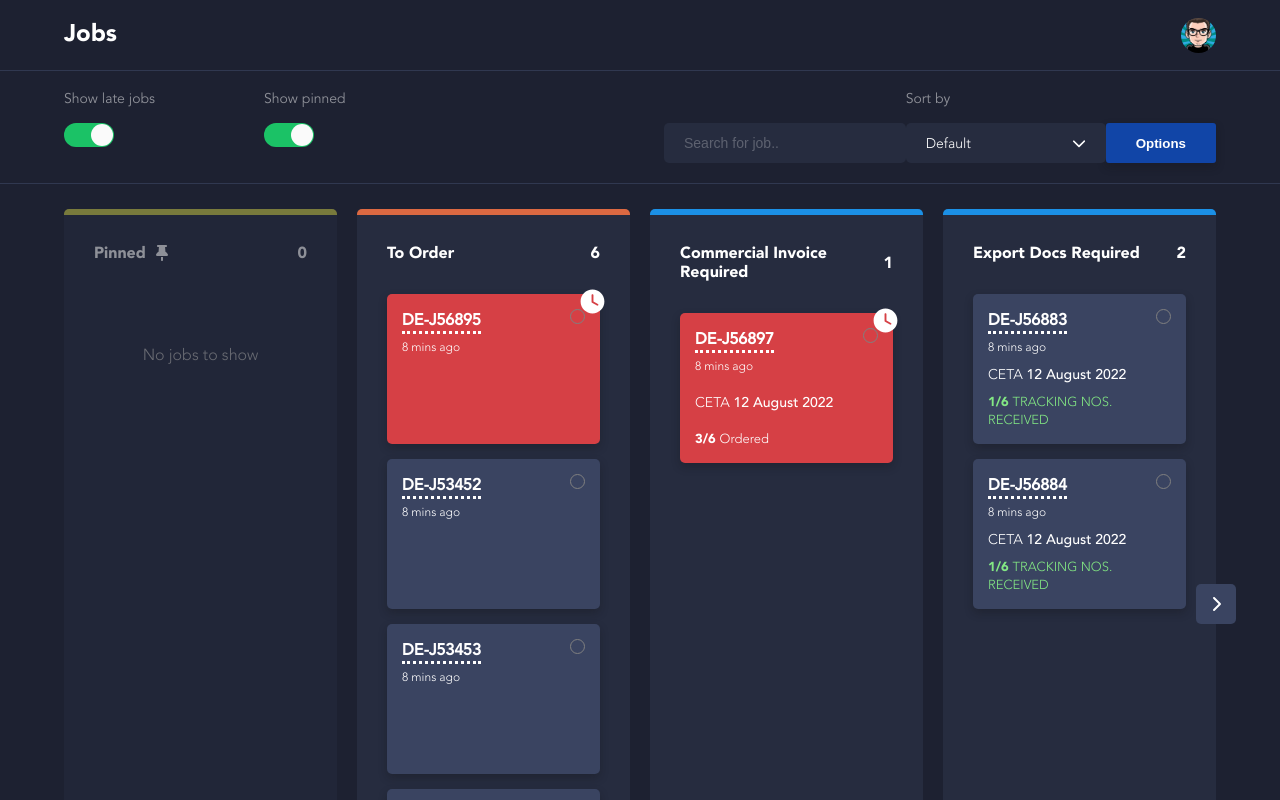
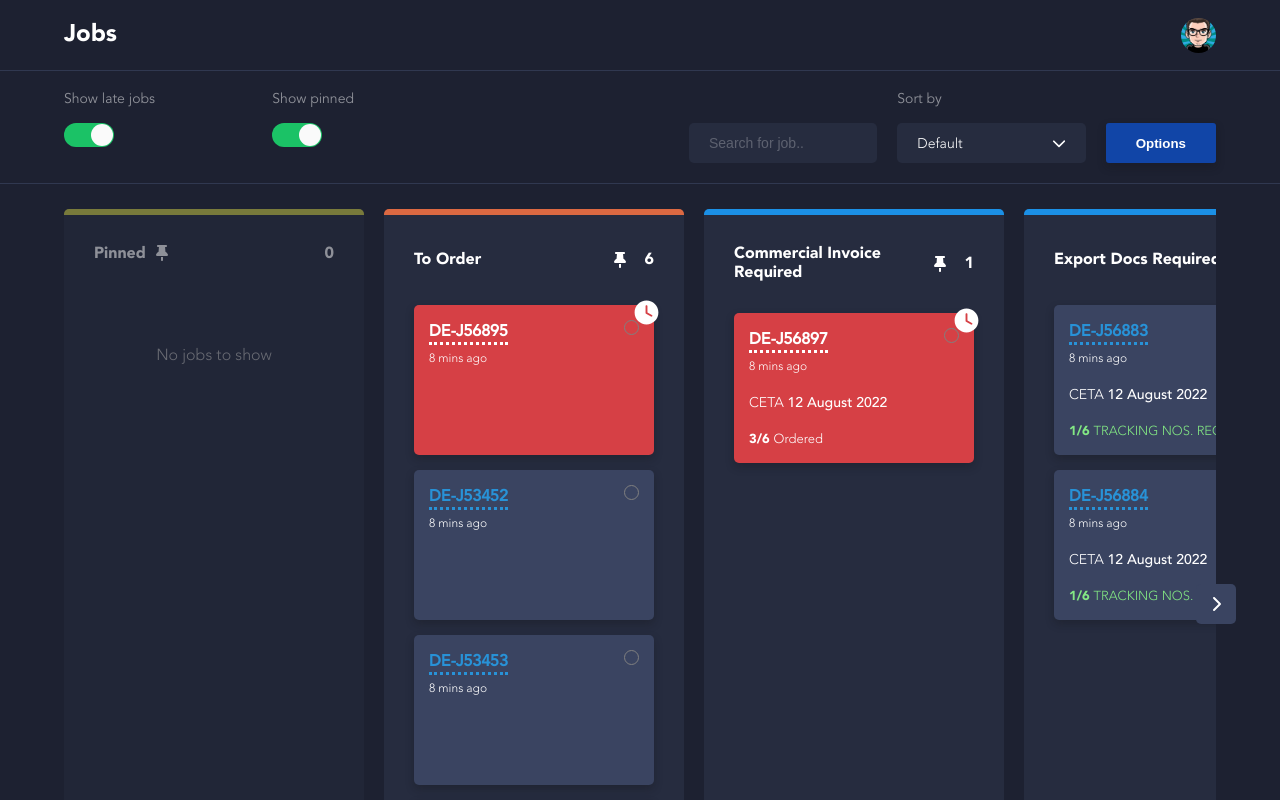
Before and after one commit to emmanuelojiji/jobscreen, a React (Create React App) app: page / in a window 1280 px wide. Shown: the top 800 px of the page. Built offline with nearby package versions, Linux system fonts and the light colour scheme.

Commit message:
- Horizontal scroll implemented - Specific card collapse / expanded added - Job card number blue underlined

```diff
--- a/src/AllJobs.js
+++ b/src/AllJobs.js
@@ -65,6 +65,9 @@ export const AllJobs = [
     time: "8 mins ago",
     late: true,
     category: "commercial_invoice_req",
+    fraction: "3/6",
+    suffix: "Ordered",
+    ceta: "12 August 2022",
     country_flag: "🇬🇧",
     pinned: false,
     user_name: "Tom"
@@ -141,6 +144,9 @@ export const AllJobs = [
     time: "8 mins ago",
     late: false,
     category: "export_docs_req",
+    fraction:"1/6",
+    suffix: "TRACKING NOS. RECEIVED",
+    ceta: "12 August 2022",
     country_flag: "🇬🇧",
     pinned: false,
     user_name: "Tom"
@@ -151,6 +157,9 @@ export const AllJobs = [
     time: "8 mins ago",
     late: false,
     category: "export_docs_req",
+    fraction:"1/6",
+    suffix: "TRACKING NOS. RECEIVED",
+    ceta: "12 August 2022",
     country_flag: "🇬🇧",
     pinned: false,
     user_name: "Tom"
--- a/src/App.js
+++ b/src/App.js
@@ -33,6 +33,16 @@ const App = () => {
 
   const [toOrderExtended, setToOrderExtended] = useState(false);
   const [orderedExtended, setOrderedExtended] = useState(false);
+
+  const [allExpanded, setAllExpanded] = useState(true)
+
+  const handleGlobalToggle = (expanded) => {
+    setAllExpanded(!expanded);
+  };
+
+  const columnSpecificFilter = () => {
+
+  }
 
 
   const [columns, setColumns] = useState({
@@ -78,6 +88,8 @@ const App = () => {
   }
 
   const pinnedArray = jobs.filter(job => job.pinned && (showLateJobs || !job.late));
+
+
 
   const toOrderArray = getJobsByCategory(jobs, "to_order")
   const commercialInvoiceReqArray = getJobsByCategory(jobs, "commercial_invoice_req")
@@ -189,6 +201,7 @@ const App = () => {
         setCondensed={() => {
           setLayout("condensed");
         }}
+        globalToggle={handleGlobalToggle}
         layout={layout}
         toOrderToggle={toggleVisibility("to_order")}
         commercialInvoiceReqToggle={toggleVisibility("commercial_invoice_req")}
@@ -344,7 +357,7 @@ const App = () => {
                     className="column-slide"
                     style={{ transform: `translateX(${carouselView}%)` }}
                   >
-                    <div className="column-container">
+
 
                     {columns.pinned.visible && (
                       <Column
@@ -352,12 +365,13 @@ const App = () => {
                         borderTopColor="#d3d347"
                         opacity={pinnedArray.length === 0 && "0.5"}
                         amount_in_category={pinnedArray.length}
-
-
                         writingMode={
                           !columns.pinned.extended && "vertical-rl"
                         }
                         pinDisplay={columns.pinned.extended && "none"}
+                        pinFilterDisplay="none"
+
+
 
                       >
                         {pinnedArray.length < 1 && (<p className="no-jobs light">No jobs to show</p>)}
@@ -370,14 +384,21 @@ const App = () => {
                               backgroundColor={job.late && "#D64045"}
                               displayLateIcon={job.late && "block"}
                               statusColor={job.late ? "white" : "#83E884"}
-                                cetaDisplay="none"
+                              ceta={job.ceta}
                               circleBackground={job.pinned && "gold"}
                               circleOnClick={(e) => { togglePin(job.jobNumber); e.stopPropagation() }}
                               job={job}
                               pinned={job.pinned}
-                                displayContent="none"
+
                               user_name={job.user_name}
                               defaultUser={defaultUser}
+
+                              fraction={job.fraction}
+                              suffix={job.suffix}
+                              jobNumberColor={job.late && "white"}
+
+
+
                             />
                           ))}
                         </>
@@ -407,18 +428,19 @@ const App = () => {
                                 <JobCard
                                   job_number={job.jobNumber}
                                   time={job.time}
-                                    cardHeight={
-                                      layout === "extended" ? "150px" : "50px"
-                                    }
                                   layout={layout}
                                   backgroundColor={job.late && "#D64045"}
                                   displayLateIcon={job.late && "block"}
                                   statusColor={job.late ? "white" : "#83E884"}
-                                    cetaDisplay="none"
+                                  ceta={job.ceta && job.ceta}
                                   circleOnClick={(e) => { togglePin(job.jobNumber); e.stopPropagation() }}
                                   circleBackground={job.pinned && "gold"}
                                   user_name={job.user_name}
                                   defaultUser={defaultUser}
+                                  displayContent={layout === "extended" ? "flex" : "none"}
+                                  jobNumberColor={job.late && "white"}
+
+
                                 />
                               ))}
                             </div>}
@@ -432,6 +454,7 @@ const App = () => {
                                 cardHeight={
                                   layout === "extended" ? "150px" : "50px"
                                 }
+                                height={layout === "extended" ? "150px" : "50px"}
                                 layout={layout}
                                 backgroundColor={job.late && "#D64045"}
                                 displayLateIcon={job.late && "block"}
@@ -441,6 +464,9 @@ const App = () => {
                                 circleBackground={job.pinned && "gold"}
                                 user_name={job.user_name}
                                 defaultUser={defaultUser}
+                                displayContent={layout === "extended" ? "flex" : "none"}
+                                jobNumberColor={job.late && "white"}
+
                               />
                             ))}
                           </>
@@ -486,13 +512,14 @@ const App = () => {
                                   layout === "extended" ? "150px" : "50px"
                                 }
                                 statusColor={job.late ? "white" : "#83E884"}
-                                  ceta="12 August 2022"
+                                ceta={job.ceta && job.ceta}
                                 fraction="3/6"
                                 suffix="Ordered"
                                 circleOnClick={(e) => { togglePin(job.jobNumber); e.stopPropagation() }}
                                 circleBackground={job.pinned && "gold"}
                                 user_name={job.user_name}
                                 defaultUser={defaultUser}
+                                jobNumberColor={job.late && "white"}
 
                               />
                             ))}
@@ -521,7 +548,27 @@ const App = () => {
                         >
                           <>
 
-                              {exportDocsReqArray.filter(job => (showLateJobs || !job.late)).map((job, index) => (
+                          {showPinnedJobs && <div className="pinned-container">
+                              {exportDocsReqArray.filter(job => (showLateJobs || !job.late) && (job.pinned)).map((job, index) => (
+                                <JobCard
+                                  job_number={job.jobNumber}
+                                  time={job.time}
+                                  layout={layout}
+                                  backgroundColor={job.late && "#D64045"}
+                                  displayLateIcon={job.late && "block"}
+                                  statusColor={job.late ? "white" : "#83E884"}
+                                  ceta={job.ceta && job.ceta}
+                                  circleOnClick={(e) => { togglePin(job.jobNumber); e.stopPropagation() }}
+                                  circleBackground={job.pinned && "gold"}
+                                  user_name={job.user_name}
+                                  defaultUser={defaultUser}
+                                  displayContent={layout === "extended" ? "flex" : "none"}
+
+                                />
+                              ))}
+                            </div>}
+
+                            {exportDocsReqArray.filter(job => (showLateJobs || !job.late) && (!job.pinned)).map((job, index) => (
                               <JobCard
                                 job_number={job.jobNumber}
                                 time={job.time}
@@ -544,9 +591,9 @@ const App = () => {
                           </>
                         </Column>
                       )}
-                    </div>
 
-                    <div className="column-container">
+
+
 
                     {columns.ior_required.visible &&
                       (department === "all" ||
@@ -595,6 +642,19 @@ const App = () => {
                           category="Awaiting Confirmation"
                           borderTopColor="#77C135"
                           amount_in_category={inboundArray.length}
+                          width={
+                            !columns.awaiting_confirmation.extended && "79px"
+                          }
+                          extendedContent={
+                            !columns.awaiting_confirmation.extended && "none"
+                          }
+                          changeSize={() =>
+                            toggleColumnSize("awaiting_confirmation")
+                          }
+                          writingMode={
+                            !columns.awaiting_confirmation.extended &&
+                            "vertical-rl"
+                          }
                         >
                           <>
                             {awaitingConfirmationArray.map((job, index) => (
@@ -627,6 +687,20 @@ const App = () => {
                           category="Awaiting Tracking Number"
                           borderTopColor="#77C135"
                           amount_in_category={awaitingTrackingNumberArray.length}
+
+                          width={
+                            !columns.awaiting_tracking_number.extended && "79px"
+                          }
+                          extendedContent={
+                            !columns.awaiting_tracking_number.extended && "none"
+                          }
+                          changeSize={() =>
+                            toggleColumnSize("awaiting_tracking_number")
+                          }
+                          writingMode={
+                            !columns.awaiting_tracking_number.extended &&
+                            "vertical-rl"
+                          }
                         >
                           <>
                             {awaitingTrackingNumberArray.filter(job => (showLateJobs || !job.late)).map((job, index) => (
@@ -662,6 +736,20 @@ const App = () => {
                           category="Due in to Warehouse"
                           borderTopColor="#77C135"
                           amount_in_category={dueIntoWarehouseArray.length}
+
+                          width={
+                            !columns.due_into_warehouse.extended && "79px"
+                          }
+                          extendedContent={
+                            !columns.due_into_warehouse.extended && "none"
+                          }
+                          changeSize={() =>
+                            toggleColumnSize("due_into_warehouse")
+                          }
+                          writingMode={
+                            !columns.due_into_warehouse.extended &&
+                            "vertical-rl"
+                          }
                         >
                           <>
                             {dueIntoWarehouseArray.filter(job => (showLateJobs || !job.late)).map((job, index) => (
@@ -687,9 +775,9 @@ const App = () => {
                           </>
                         </Column>
                       )}
-                    </div>
 
-                    <div className="column-container">
+
+
 
                     {columns.arrived.visible &&
                       (department === "all" ||
@@ -830,9 +918,9 @@ const App = () => {
                           </>
                         </Column>
                       )}
-                    </div>
 
-                    <div className="column-container">
+
+
 
                     {columns.problem_shelf.visible &&
                       (department === "all" ||
@@ -968,9 +1056,9 @@ const App = () => {
                           </>
                         </Column>
                       )}
-                    </div>
 
-                    <div className="column-container">
+
+
                     {columns.pack_and_hold.visible &&
                       (department === "all" ||
                         department === "warehouse_all" ||
@@ -1097,10 +1185,10 @@ const App = () => {
                           </>
                         </Column>
                       )}
-                    </div>
 
 
-                    <div className="column-container">
+
+
 
                     {columns.exception.visible &&
                       (department === "all" ||
@@ -1228,7 +1316,7 @@ const App = () => {
                           </>
                         </Column>
                       )}
-                    </div>
+
                   </div>
                 </>
               ) : (
--- a/src/App.scss
+++ b/src/App.scss
@@ -132,12 +132,14 @@ header {
   min-height: 100%;
   max-width: 200px;
   width: 100%;
+  margin-right: 20px;
 }
 
 .search-container {
   width: 100%;
   max-width: 400px;
   position: relative;
+  margin-right: 20px;
 }
 
 .search {
--- a/src/Components/Column.js
+++ b/src/Components/Column.js
@@ -19,12 +19,14 @@ const Column = ({
   changeSize,
   writingMode,
   pinDisplay,
-  background
+  background,
+  pinFilterDisplay,
+  pinClicked
 }) => {
   return (
     <div
       className={`Column`}
-      style={{ borderTopColor: borderTopColor, opacity: opacity, width: width, background: background }}
+      style={{ borderTopColor: borderTopColor, opacity: opacity, minWidth: width, background: background }}
       onClick={changeSize}
     >
       <div className="column-header bold" style={{ writingMode: writingMode }}>
@@ -32,7 +34,13 @@ const Column = ({
           <span className="category-title">{category}</span>
           {pinDisplay && (<FontAwesomeIcon icon={faThumbTack} />)}
         </div>
-        <span>{amount_in_category}</span>
+
+        <div className="pin-amount-wrap">
+          <div className="pin-container" style={{display: pinFilterDisplay}} onClick={pinClicked}>
+          <FontAwesomeIcon icon={faThumbTack} />
+          </div>
+          <span>{amount_in_category}</span>
+        </div>
       </div>
       <div className="column-content" style={{ display: extendedContent }}>
         {children}
--- a/src/Components/Column.scss
+++ b/src/Components/Column.scss
@@ -4,7 +4,8 @@
   margin: 0 auto;
   display: flex;
   min-height: 100%;
-  overflow: hidden;
+  overflow-x: scroll;
+  overflow-y: hidden;
 
   @media only screen and (max-width: 600px) {
     flex-direction: column;
@@ -12,19 +13,11 @@
   }
 }
 
-.column-container {
-  min-height: 100% !important;
-  min-width: 100%;
-  display: flex;
 
-  &:empty {
-    min-width: 0;
-  }
-}
 
 .Column {
   background: #262c3f;
-  width: 100%;
+  min-width: 300px;
   border-top: solid 6px;
   border-radius: 5px;
   padding-top: 30px;
@@ -38,9 +31,7 @@
   align-items: center;
   transition: 0.2s ease-in-out;
 
-  &:nth-child(4n) {
-    margin-right: 0px;
-  }
+
 
   &:hover {
     background: #2c3248;
@@ -70,15 +61,48 @@
   margin-top: 30px;
 }
 
-.title-container{
+.title-container {
   display: flex;
   gap: 10px;
-
 }
 
 .category-title {
   font-weight: bold;
   display: block;
+}
+
+.pin-amount-wrap {
+  display: flex;
+  align-items: center;
+
+  .pin-container {
+    min-width: 30px;
+    min-height: 30px;
+    transition: 0.2s ease-in-out;
+
+    svg {
+      transition: 0.3s ease-in-out;
+    }
+
+
+    &:hover {
+      background: #407ceb;
+
+      svg {
+        transform: rotate(20deg);
+      }
+
+
+    }
+
+
+    display: flex;
+    justify-content: center;
+    align-items: center;
+    border-radius: 500px;
+    margin-right: 10px;
+
+  }
 }
 
 .left-button {
@@ -117,11 +141,11 @@
   overflow-y: scroll;
 }
 
-.pinned-container{
+.pinned-container {
   margin-bottom: 15px;
 
 
-  &:empty{
+  &:empty {
     display: none;
   }
 }
--- a/src/Components/JobCard.js
+++ b/src/Components/JobCard.js
@@ -28,29 +28,26 @@ const JobCard = ({
   job,
   pinned,
   user_name,
-  defaultUser
+  defaultUser,
+  height,
+  cardOnClick,
+  jobNumberColor
 }) => {
   const [showTooltip, setShowTooltip] = useState(false);
 
-  const [cardOpen, setCardOpen] = useState(false);
+  const [isExpanded, setIsExpanded] = useState(true);
 
-  const [pinnedCardOpen, setPinnedCardOpen] = useState(false)
 
   return (
     <div
       className="JobCard"
       style={{
         backgroundColor: backgroundColor,
-        height: cardOpen ? "150px" : cardHeight,
+        height: isExpanded ? "150px" : "50px",
         width: width
       }}
       onClick={(e) => {
-        if (!cardOpen && layout === "condensed") {
-          setCardOpen(true);
-        } else {
-          setCardOpen(false);
-        }
-
+        setIsExpanded(!isExpanded)
         e.stopPropagation();
       }}
     >
@@ -63,20 +60,20 @@ const JobCard = ({
         <img src={clock} />
       </div>
       <div className="number-circle-container">
-        <div className="number-username-container"><span className="job-number medium" style={{ fontSize: titleFontSize }}>{job_number}</span> {user_name != defaultUser && (<span className="username-container"><FontAwesomeIcon icon={faUser} />{user_name}</span>)}</div>
+        <div className="number-username-container"><span className="job-number medium" style={{ fontSize: titleFontSize, color: jobNumberColor }}>{job_number}</span> {user_name != defaultUser && (<span className="username-container"><FontAwesomeIcon icon={faUser} />{user_name}</span>)}</div>
         <div className="circle" style={{ background: circleBackground, display: displayCircle }} onClick={circleOnClick}></div>
       </div>
-      {(layout === "extended" || cardOpen) && (
-        <div className="job-card-content" style={{ display: displayContent }}>
+      {(layout === "extended") && (
+        <div className="job-card-content" style={{ display: isExpanded ? "flex" : "none" }}>
           <span className="time light">{time}</span>
 
-          <span className="ceta" style={{ display: cetaDisplay }}>
+          {ceta && <span className="ceta" style={{ display: cetaDisplay }}>
             CETA <span className="ceta-bold">{ceta}</span>
-          </span>
+          </span> }
 
           <span className="status light" style={{ color: statusColor }}>
             <span>
-              <span className="fraction bold">{`${fraction}`} </span>
+              {fraction && <span className="fraction bold">{`${fraction}`} </span>}
               {suffix}
             </span>
           </span>
@@ -99,6 +96,7 @@ const JobCard = ({
 JobCard.defaultProps = {
   fraction: "",
   suffix: "",
+  ceta: "",
 };
 
 export default JobCard;
--- a/src/Components/JobCard.scss
+++ b/src/Components/JobCard.scss
@@ -21,7 +21,7 @@
 }
 
 .job-number {
-  color: white;
+  color: #2892D7;
   font-weight: bold;
   text-align: center;
   margin-right: 10px;
--- a/src/Components/Sidebar.js
+++ b/src/Components/Sidebar.js
@@ -48,6 +48,8 @@ const Sidebar = ({
   dropdownLabel,
   department,
   setDepartment,
+  handleGlobalToggle
+
 }) => {
   const sidebarRef = useRef(null);
 
@@ -317,7 +319,7 @@ const Sidebar = ({
         </div>
         </div>
 
-        <div className="layout-container" onClick={setExtended}>
+        <div className="layout-container" onClick={handleGlobalToggle}>
           <div
             className="extended-container layout-outer"
             style={{
@@ -336,7 +338,7 @@ const Sidebar = ({
           </span>
         </div>
 
-        <div className="layout-container" onClick={setCondensed}>
+        <div className="layout-container" onClick={handleGlobalToggle}>
           <div
             className="extended-container layout-outer"
             style={{
```
Lines whose indentation alone changed are shown as unchanged.
